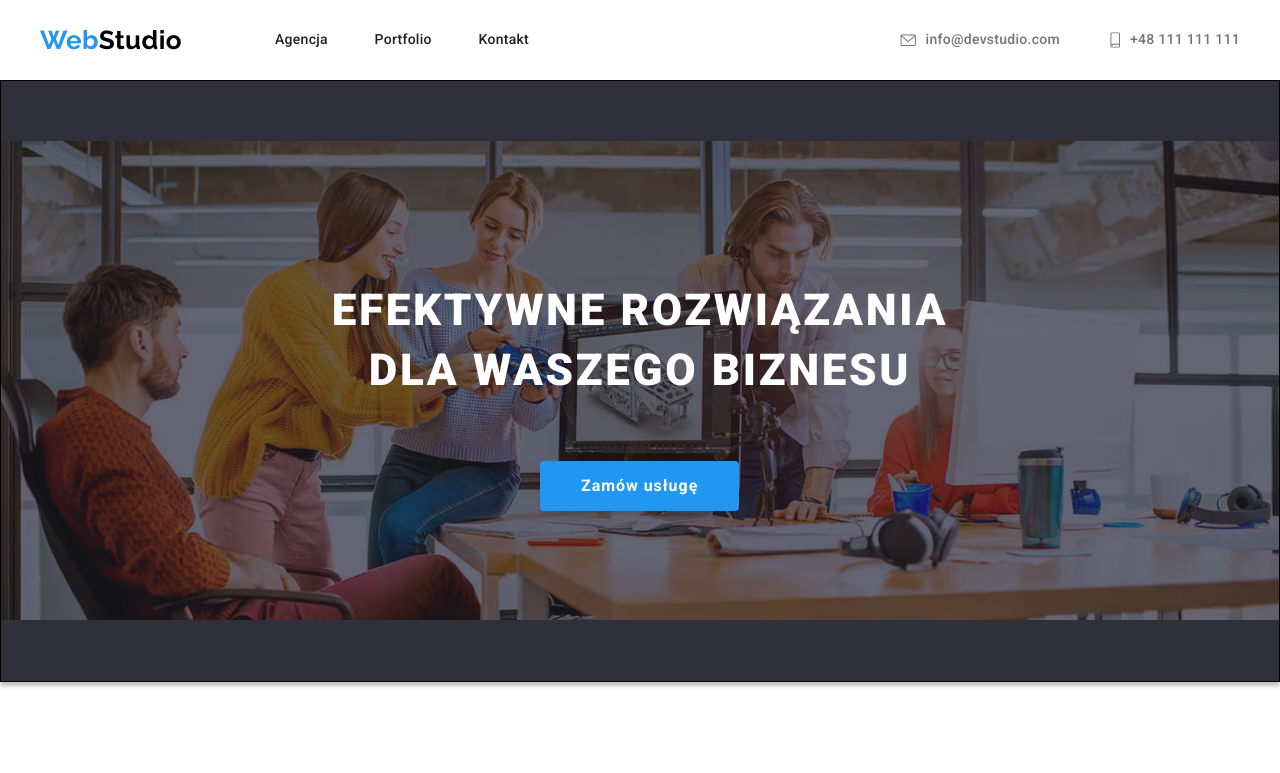
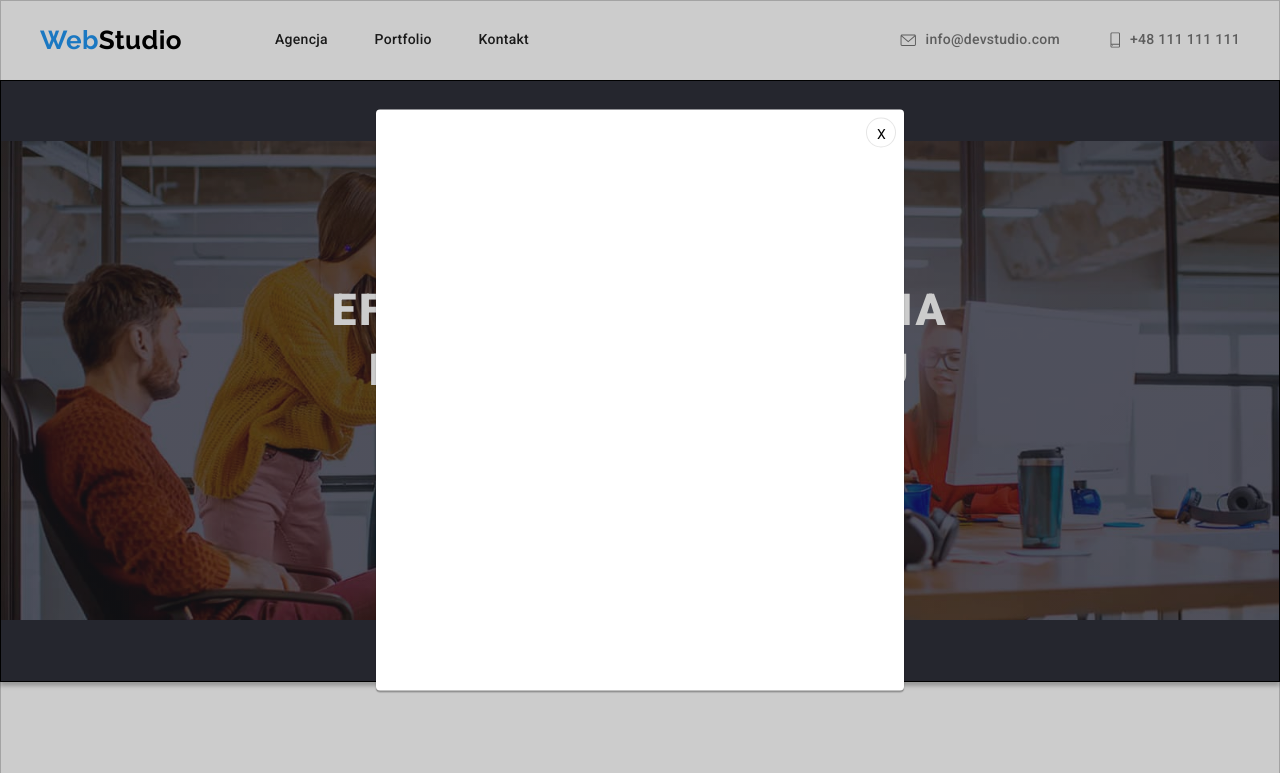
Before and after one commit to basiacarvalho/goit-markup-hw-05, a plain HTML site: page index.html in a window 1280 px wide. Both pictures are taken after a click on the button "Zamów usługę". Shown: the top 773 px of the page. Drawn offline with nearby package versions, Linux system fonts and the light colour scheme.

Commit message:
creating a modal window

```diff
--- a/css/styles.css
+++ b/css/styles.css
@@ -2,6 +2,8 @@
   --active-color: #2196f3;
   --background-color-light: #f5f4fa;
   --background-color-dark: #2f303a;
+  --box-shadow: 0 1px 3px rgba(0, 0, 0, 0.12), 0 1px 1px rgba(0, 0, 0, 0.14),
+    0 2px 1px rgba(0, 0, 0, 0.2);
   --header-color: #212121;
   --icon-color: #afb1b8;
   --logo-top-color: #000;
@@ -245,8 +247,7 @@ p {
 
 .employee {
   background-color: var(--main-color);
-  box-shadow: 0 1px 3px rgba(0, 0, 0, 0.12), 0 1px 1px rgba(0, 0, 0, 0.14),
-    0 2px 1px rgba(0, 0, 0, 0.2);
+  box-shadow: var(--box-shadow);
   border-radius: 0 0 4px 4px;
 }
 
@@ -366,6 +367,60 @@ p {
   fill: var(--main-color);
 }
 
+/* Backdrop */
+.backdrop {
+  position: fixed;
+  left: 0;
+  top: 0;
+  width: 100%;
+  height: 100%;
+  background-color: rgba(0, 0, 0, 0.2);
+  border: 1px solid rgba(0, 0, 0, 0.2);
+  box-shadow: (0 4px 4px rgba(0, 0, 0, 0.25));
+  box-sizing: border-box;
+}
+
+.modal {
+  position: absolute;
+  top: 50%;
+  left: 50%;
+  transform: translate(-50%, -50%);
+  width: 528px;
+  min-height: 581px;
+  background-color: var(--main-color);
+  border-radius: 4px;
+  box-shadow: var(--box-shadow);
+}
+
+.modal__close-btn-container {
+  position: absolute;
+  top: 8px;
+  right: 8px;
+  width: 30px;
+  height: 30px;
+  background-color: var(--main-color);
+  border: 1px solid rgba(0, 0, 0, 0.1);
+  border-radius: 50px;
+  box-sizing: border-box;
+}
+
+.modal__close-btn {
+  position: absolute;
+  top: 6px;
+  right: 6px;
+  width: 18px;
+  height: 18px;
+  background-color: var(--main-color);
+  border: none;
+  cursor: pointer;
+}
+
+.is-hidden {
+  opacity: 0;
+  visibility: hidden;
+  pointer-events: none;
+}
+
 /* Portfolio page */
 .filters {
   column-gap: 8px;
--- a/index.html
+++ b/index.html
@@ -60,7 +60,7 @@
       <section class="section banner">
         <div class="banner__container container">
           <h1 class="banner__title">EFEKTYWNE ROZWIĄZANIA<br />DLA WASZEGO BIZNESU</h1>
-          <button class="banner__button" type="button">Zamów usługę</button>
+          <button class="banner__button" type="button" data-modal-open>Zamów usługę</button>
         </div>
       </section>
       <!--Second section - LOREM IPSUM-->
@@ -437,5 +437,13 @@
         </div>
       </div>
     </footer>
+    <div class="backdrop is-hidden" data-modal>
+      <div class="modal">
+        <div class="modal__close-btn-container">
+          <button type="button" class="modal__close-btn" data-modal-close>X</button>
+        </div>
+      </div>
+    </div>
+    <script src="./js/modal.js"></script>
   </body>
 </html>
--- /dev/null
+++ b/js/modal.js
@@ -0,0 +1,14 @@
+(() => {
+  const refs = {
+    openModalBtn: document.querySelector('[data-modal-open]'),
+    closeModalBtn: document.querySelector('[data-modal-close]'),
+    modal: document.querySelector('[data-modal]'),
+  };
+
+  refs.openModalBtn.addEventListener('click', toggleModal);
+  refs.closeModalBtn.addEventListener('click', toggleModal);
+
+  function toggleModal() {
+    refs.modal.classList.toggle('is-hidden');
+  }
+})();
```
